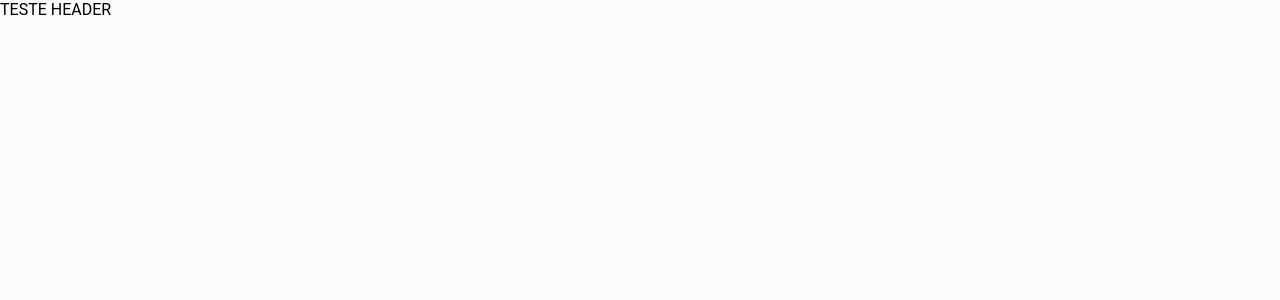
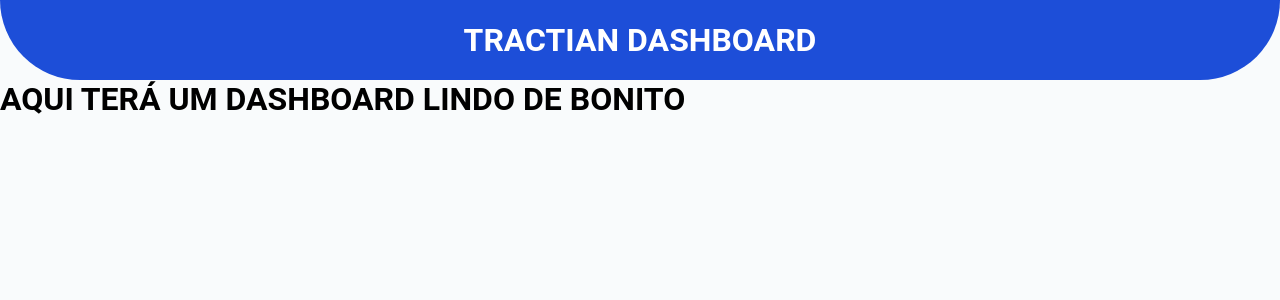
Before and after one commit to jjromary/Dashboard_Ativos_Industriais, a React (Vite) app: page / in a window 1280 px wide. Shown: the top 300 px of the page. Built offline with nearby package versions, Linux system fonts and the light colour scheme.

Commit message:
finished default layout

```diff
--- a/src/Components/Header/index.tsx
+++ b/src/Components/Header/index.tsx
@@ -3,7 +3,7 @@
 export default function Header() {
   return (
     <HeaderContainer>
-      TESTE HEADER
+      <h1>TRACTIAN DASHBOARD</h1>
     </HeaderContainer>
   )
 }
--- a/src/Components/Header/styles.ts
+++ b/src/Components/Header/styles.ts
@@ -4,4 +4,10 @@
   display: flex;
   flex-direction: row;
   align-items: center;
+  justify-content: center;
+  height: 80px;
+  border-radius: 0px 0px 146px 146.5px;
+  background: ${(props) => props.theme["blue-500"]};
+  color: white;
+  font-weight: bold;
 `;
--- /dev/null
+++ b/src/Pages/Home/index.tsx
@@ -0,0 +1,9 @@
+import { HomeContainer } from "./styles";
+
+export default function Home() {
+  return (
+    <HomeContainer>
+      <h1>AQUI TERÁ UM DASHBOARD LINDO DE BONITO</h1>
+    </HomeContainer>
+  )
+}
--- /dev/null
+++ b/src/Pages/Home/styles.ts
@@ -0,0 +1,7 @@
+import styled from "styled-components";
+
+export const HomeContainer = styled.main`
+  flex: 1;
+  display: flex;
+  flex-direction: column;
+`;
--- a/src/Router.tsx
+++ b/src/Router.tsx
@@ -1,11 +1,13 @@
 import { Route } from "react-router";
 import { Routes } from "react-router-dom";
 import DefaultLayout from "./Layout/DefaultLayout";
+import Home from "./Pages/Home";
 
 export function Router() {
   return (
     <Routes>
       <Route path='/' element={<DefaultLayout />}>
+        <Route path="/" element={<Home />} />
 
       </Route>
     </Routes>
```
Also changed, not shown: src/Assets/logo.svg (added), src/Styles/global.ts (line endings or trailing spaces).
